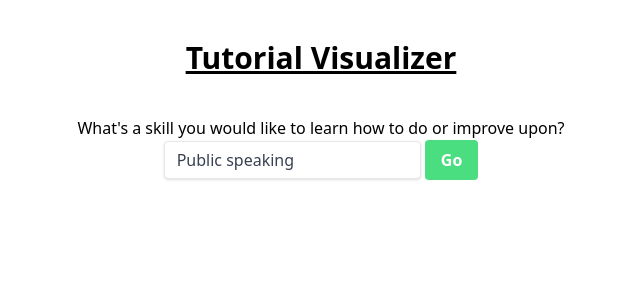
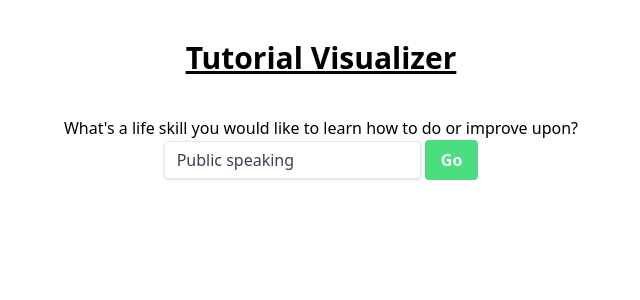
Before and after one commit to MrAlexLau/cloudflare-playground, a SvelteKit app: page / in a window 1280 px wide. Shown: the top 300 px of the page, without its empty margins (319-959 px from the left). Built offline with nearby package versions, Linux system fonts and the light colour scheme.

Commit message:
Update README

```diff
--- a/src/routes/+page.svelte
+++ b/src/routes/+page.svelte
@@ -84,7 +84,7 @@
 
 <div class="">
   <div class="text-center mt-10">
-    What's a skill you would like to learn how to do or improve upon?
+    What's a life skill you would like to learn how to do or improve upon?
 
     <div>
       <input class="shadow appearance-none border rounded py-2 px-3 text-gray-700 leading-tight focus:outline-none focus:shadow-outline " bind:value={prompt} />
@@ -104,7 +104,7 @@
 
   {#if skillDetailsResponse && skillDetailsResponse.length > 0}
     <!-- Remove `display: none` to see more output details -->
-    <div style="display: none">
+    <div style="display: none1">
       Here's a lot of details for learning about {prompt}:
       {skillDetailsResponse[0].response || ""}
     </div>
@@ -112,7 +112,7 @@
 
   {#if summaryResponse && summaryResponse.length > 0}
     <!-- Remove `display: none` to see more output details -->
-    <div style="display: none">
+    <div style="display: none1">
       Here's a summary for learning about {prompt}:
       {summaryItem || ""}
     </div>
```
Also changed, not shown: 1 other file (tests, documents, lock files or other folders).
